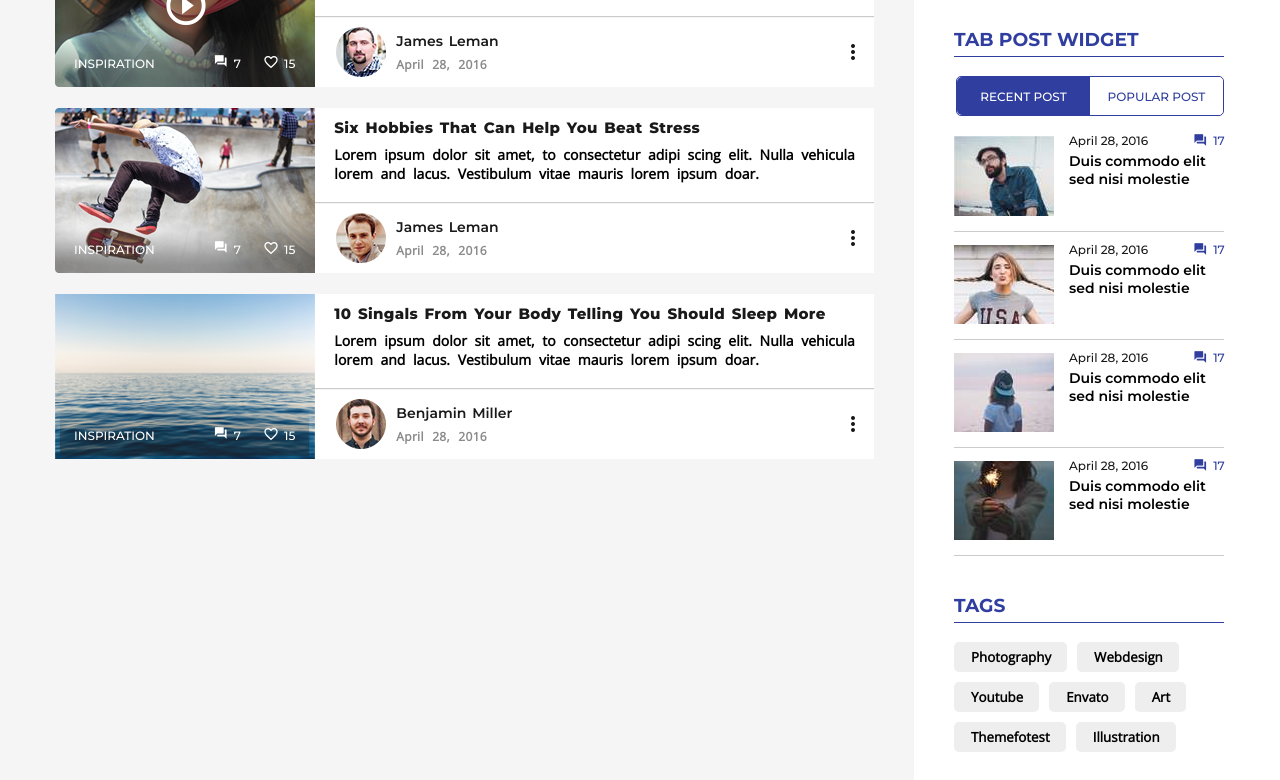
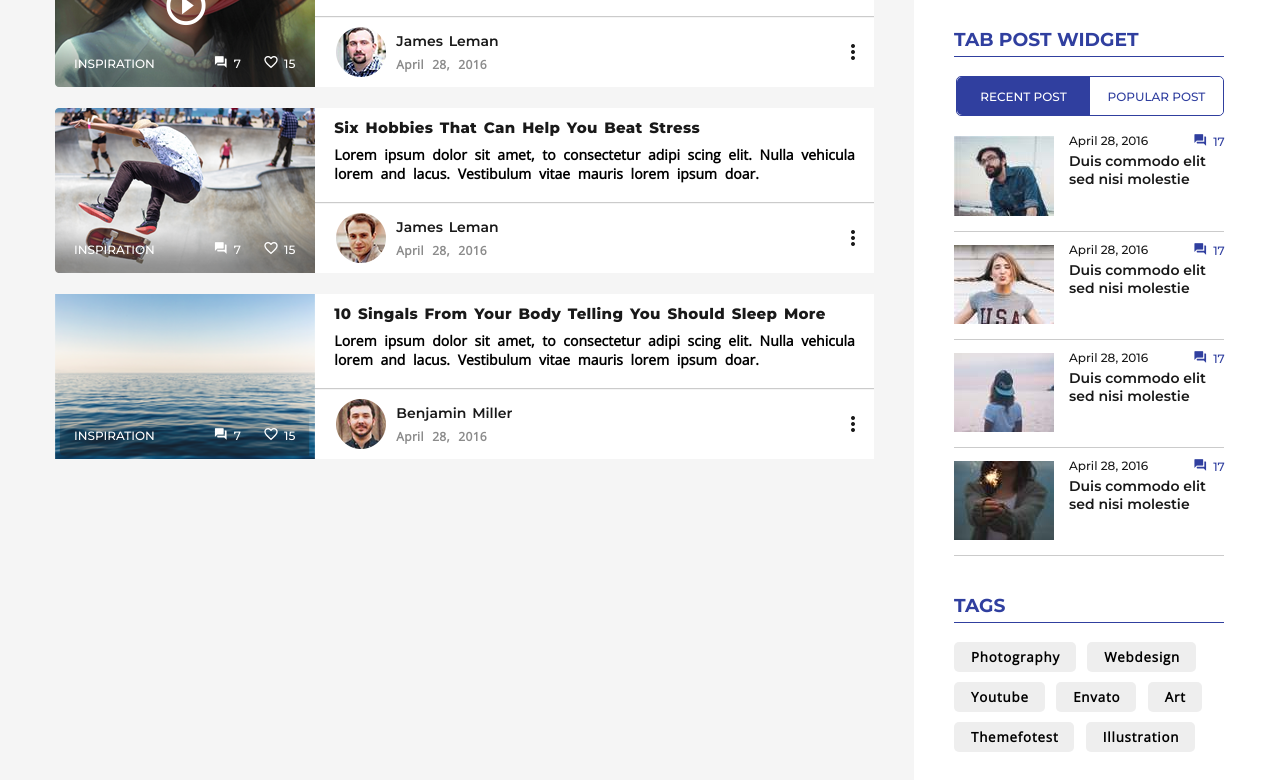
Before and after one commit to Deepanshu-cell/psdToHtml, a plain HTML site: page index.html in a window 1280 px wide. Shown: the part 1650-2430 px from the top of the page. Drawn offline with nearby package versions, Linux system fonts and the light colour scheme.

Commit message:
resolved all glitches in search container

```diff
--- a/index.css
+++ b/index.css
@@ -405,7 +405,7 @@
 }
 
 .comment-link .comment-count{
-    margin-top: 2px;
+    margin-top: 1px;
 }
 
 .like-link .like-count{
@@ -726,12 +726,16 @@
     font-family: 'Open Sans', sans-serif;display: flex;margin-left: 15px;font-size: 12px;
 }
 
+.date-comment .comment-link{
+    display: flex;
+}
+
 .date-comment span{
     white-space: nowrap;
 }
 
 .date-comment .question_answer{
-    display: flex;font-size: 14px;color:rgba(48,63,159,255);margin-left: 45px;cursor: pointer;
+    font-size: 14px;color:rgba(48,63,159,255);margin-left: 45px;cursor: pointer;
 }
 
 .date-comment .comment-count{
@@ -739,7 +743,7 @@
 }
 
 .img-details .post-about{
-    width: 97%;margin-left: 15px;font-size: 14px;font-weight: 600;margin-top: 4px;
+    width: 97%;margin-left: 15px;font-size: 14px;font-weight: 600;margin-top: 3px;
 }
 
 
@@ -753,11 +757,6 @@
 }
 
 .tags-details button{
-    background-color: rgba(238, 238, 238, 255);border: 0px;padding: 6px 16px 6px 17px ;margin:5px 10px 5px 0px;
-    border-radius: 5px;font-family: 'Open Sans', sans-serif;font-weight: bold;
+    background-color: rgba(238, 238, 238, 255);border: 0px;padding: 6px 16px 6px 17px;margin: 5px 7px 5px 0px;
+    border-radius: 5px;font-family: 'Open Sans', sans-serif;font-weight: bold;letter-spacing: 0.8px;
 }
-
-.tags-details >div{
-    display: flex;
-
-}
--- a/index.html
+++ b/index.html
@@ -543,12 +543,16 @@
                     <a href="">
                       <span class="date">April 28, 2016</span>
                     </a>
+                    <a href="" class="comment-link">
                       <span class="material-icons question_answer">question_answer</span>
                       <span class="comment-count">17</span>
+                    </a>
                   </div>
-                  <div class="post-about">
+                  <p class="post-about">
+                    <a href="">
                       Duis commodo elit sed nisi molestie
-                  </div>
+                    </a>
+                  </p>
                 </div>
               </div>
               <div class="post-2">
@@ -562,12 +566,16 @@
                     <a href="">
                       <span class="date">April 28, 2016</span>
                     </a>
+                    <a href="" class="comment-link">
                       <span class="material-icons question_answer">question_answer</span>
                       <span class="comment-count">17</span>
+                    </a>
                   </div>
-                  <div class="post-about">
+                  <p class="post-about">
+                    <a href="">
                       Duis commodo elit sed nisi molestie
-                  </div>
+                    </a>
+                  </p>
                 </div>
               </div>
               <div class="post-3">
@@ -581,12 +589,16 @@
                     <a href="">
                       <span class="date">April 28, 2016</span>
                     </a>
+                    <a href="" class="comment-link">
                       <span class="material-icons question_answer">question_answer</span>
                       <span class="comment-count">17</span>
+                    </a>
                   </div>
-                  <div class="post-about">
+                  <p class="post-about">
+                    <a href="">
                       Duis commodo elit sed nisi molestie
-                  </div>
+                    </a>
+                  </p>
                 </div>
               </div>
               <div class="post-4">
@@ -600,12 +612,16 @@
                     <a href="">
                       <span class="date">April 28, 2016</span>
                     </a>
+                    <a href="" class="comment-link">
                       <span class="material-icons question_answer">question_answer</span>
                       <span class="comment-count">17</span>
+                    </a>
                   </div>
-                  <div class="post-about">
+                  <p class="post-about">
+                    <a href="">
                       Duis commodo elit sed nisi molestie
-                  </div>
+                    </a>
+                  </p>
                 </div>
               </div>
             </div>
@@ -618,16 +634,12 @@
             </div>
 
             <div class="tags-details">
-              <div class="line-1">
+              <div class="tags-details-buttons">
                 <button>Photography</button>
                 <button>Webdesign</button>
-              </div>
-              <div class="line-2">
                 <button>Youtube</button>
                 <button>Envato</button>
                 <button>Art</button>
-              </div>
-              <div class="line-3">
                 <button>Themefotest</button>
                 <button>Illustration</button>
               </div>
```
Lines whose indentation alone changed are shown as unchanged.
